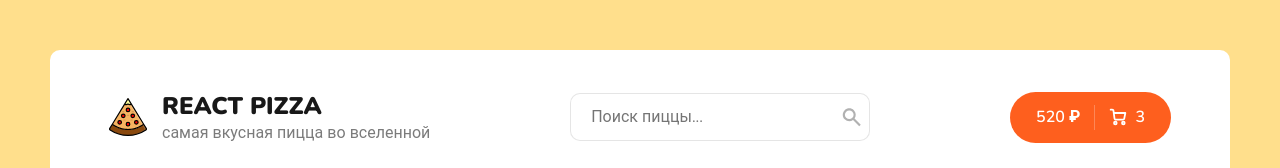
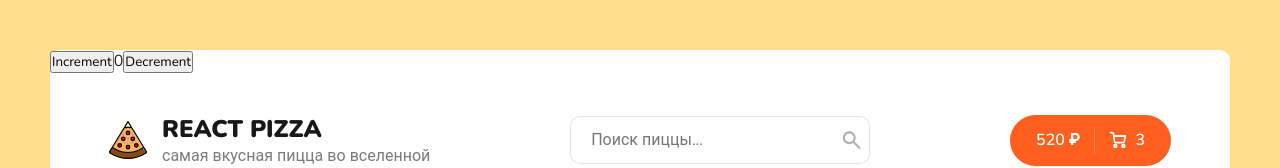
Before and after one commit to patr4519/react-pizza-v2, a React (Create React App) app: page / in a window 1280 px wide. Shown: the top 168 px of the page. Built offline with nearby package versions, Linux system fonts and the light colour scheme; no server answers.

Commit message:
end of #12

```diff
--- a/src/App.js
+++ b/src/App.js
@@ -5,14 +5,33 @@
 import Cart from "./pages/Cart";
 import NotFound from "./pages/NotFound";
 import { Route, Routes } from "react-router-dom";
+import { useSelector, useDispatch } from "react-redux";
+import { decrement, increment } from "./redux/slices/filterSlice";
 
 export const SearchContext = React.createContext();
 
 function App() {
   const [searchValue, setSearchValue] = React.useState("");
 
+  const count = useSelector((state) => state.counter.count);
+  const dispatch = useDispatch();
+
   return (
     <div className="wrapper">
+      <button
+        aria-label="Increment value"
+        onClick={() => dispatch(increment())}
+      >
+        Increment
+      </button>
+      <span>{count}</span>
+      <button
+        aria-label="Decrement value"
+        onClick={() => dispatch(decrement())}
+      >
+        Decrement
+      </button>
+
       <SearchContext.Provider value={{ searchValue, setSearchValue }}>
         <Header />
         <div className="content">
--- a/src/redux/slices/filterSlice.js
+++ b/src/redux/slices/filterSlice.js
@@ -1,21 +1,21 @@
 import { createSlice } from "@reduxjs/toolkit";
 
 const initialState = {
-  value: 0,
+  count: 0,
 };
 
 export const counterSlice = createSlice({
   name: "counter",
-  initialState,
+  initialState: initialState,
   reducers: {
     increment: (state) => {
-      state.value += 1;
+      state.count += 1;
     },
     decrement: (state) => {
-      state.value -= 1;
+      state.count -= 1;
     },
     incrementByAmount: (state, action) => {
-      state.value += action.payload;
+      state.count += action.payload;
     },
   },
 });
--- a/src/redux/store.js
+++ b/src/redux/store.js
@@ -1,5 +1,6 @@
 import { configureStore } from "@reduxjs/toolkit";
+import counterReducer from "./slices/filterSlice";
 
 export const store = configureStore({
-  reducer: {},
+  reducer: { counter: counterReducer },
 });
```
